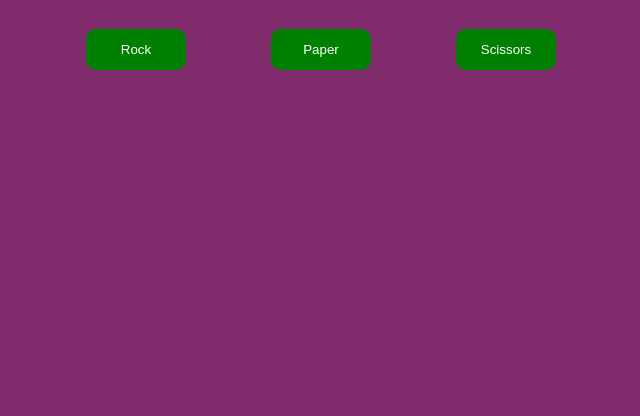
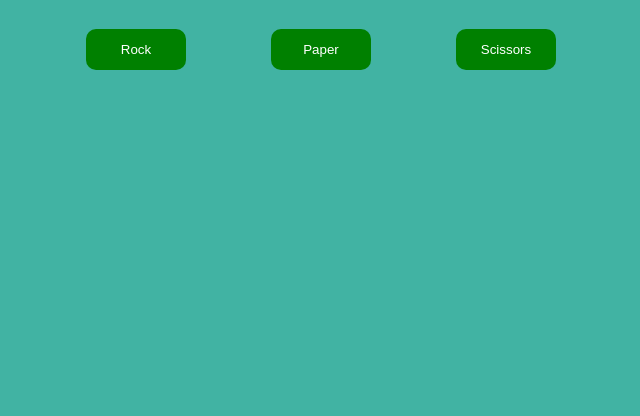
Before and after one commit to Mugurel03/rock-paper-scissors, a plain HTML site: page index.html in a window 1280 px wide. Shown: the part 384-800 px from the top of the page, without its empty margins (319-959 px from the left). Drawn offline with Linux system fonts and the light colour scheme.

Commit message:
adding icon to the page

```diff
--- a/index.html
+++ b/index.html
@@ -6,6 +6,8 @@
     <meta name="viewport" content="width=device-width, initial-scale=1.0">
     <link rel="stylesheet" href="styles.css">
     <title>Rock Paper Scissors</title>
+
+    <link rel="icon" href="images/title-icon.png" type="image/icon type">
 </head>
 <body>
     <section class="game">
--- a/styles.css
+++ b/styles.css
@@ -1,9 +1,16 @@
+
+:root {
+  --background-color: #41b3a3;
+  --font-color: #fff;
+}
+
 * {
   padding: 0;
   margin: 0;
   box-sizing: border-box;
-    background: #802c6c;
+  background: var(--background-color);
   color: #fff;
+
 }
 
 /*using flex to center everything */
@@ -15,8 +22,6 @@
   height: 100vh;
   justify-content: center;
   align-items: center;
-
-
 }
 
 /*title section*/
@@ -39,8 +44,8 @@
   z-index: 1;
 }
 
-
--p-count,.c-count {
+-p-count,
+.c-count {
   text-align: center;
   font-size: 1.5rem;
   margin-top: 1rem;
@@ -55,8 +60,9 @@
   margin-top: 2rem;
 }
 
-
-.rock, .paper, .scissor {
+.rock,
+.paper,
+.scissor {
   padding: 0.8rem;
   width: 100px;
   border-radius: 10px;
```
Also changed, not shown: images/title-icon.png (added), 1 other file. Lines whose indentation alone changed are shown as unchanged.
